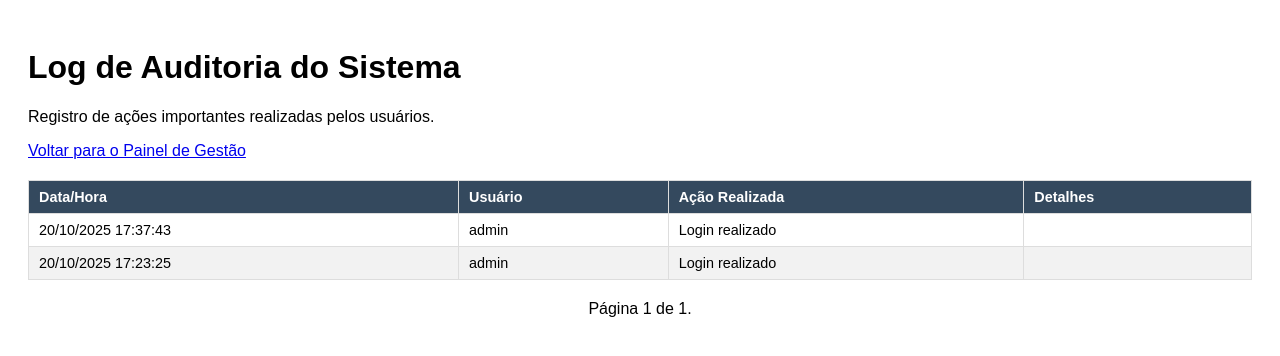
After one commit to rafael-c3/Sistema_de_Triagem, a Django app: page /master/gestao/log-auditoria/ in a window 1280 px wide. The commit adds this page. Shown: the top 356 px of the page. Run offline with Django 5.2, Linux system fonts and the light colour scheme; a user stored in the database is signed in; data comes from the database, SQL or seed files in the repository; both versions use the stored data as it was after the commit.

Commit message:
1.9.2 Tela Log de auditoria

```diff
--- a/triagem/admin.py
+++ b/triagem/admin.py
@@ -16,7 +16,7 @@ class CustomUserAdmin(UserAdmin):
     # Organizando-os em seções (fieldsets)
     fieldsets = UserAdmin.fieldsets + (
         ('Informações Pessoais', {'fields': ('nome_completo', 'cpf')}),
-        ('Perfil Profissional', {'fields': ('tipo_usuario', 'registro_profissional', 'especializacao')}),
+        ('Perfil Profissional', {'fields': ('tipo_usuario', 'especializacao')}),
     )
 
     # Adiciona campos customizados à página de criação de um novo usuário
@@ -31,7 +31,7 @@ class CustomUserAdmin(UserAdmin):
     list_filter = ('tipo_usuario', 'is_staff', 'is_superuser', 'especializacao')
 
     # Adiciona uma barra de busca
-    search_fields = ('username', 'nome_completo', 'email', 'registro_profissional')
+    search_fields = ('username', 'nome_completo', 'email')
 
 
 # --- Personalização para o modelo de Paciente ---
--- a/triagem/apps.py
+++ b/triagem/apps.py
@@ -1,6 +1,8 @@
 from django.apps import AppConfig
-
 
 class TriagemConfig(AppConfig):
     default_auto_field = 'django.db.models.BigAutoField'
     name = 'triagem'
+
+    def ready(self):
+        import triagem.signals # Importa nossos sinais quando o app estiver pronto
--- a/triagem/models.py
+++ b/triagem/models.py
@@ -334,3 +334,24 @@ class AnexoPaciente(models.Model):
 
     def __str__(self):
         return f"{self.descricao} - {self.paciente.nome}"
+
+class LogAcao(models.Model):
+    usuario = models.ForeignKey(
+        settings.AUTH_USER_MODEL,
+        on_delete=models.SET_NULL, # Mantém o log mesmo se o usuário for deletado
+        null=True,
+        blank=True,
+        verbose_name="Usuário"
+    )
+    acao = models.CharField(max_length=255, verbose_name="Ação Realizada")
+    detalhes = models.TextField(blank=True, null=True, verbose_name="Detalhes Adicionais")
+    timestamp = models.DateTimeField(auto_now_add=True, verbose_name="Data/Hora")
+
+    class Meta:
+        ordering = ['-timestamp'] # Ordena do mais recente para o mais antigo
+        verbose_name = "Registro de Auditoria"
+        verbose_name_plural = "Registros de Auditoria"
+
+    def __str__(self):
+        user_display = self.usuario.username if self.usuario else "Sistema"
+        return f"{self.timestamp.strftime('%d/%m/%y %H:%M')} - {user_display} - {self.acao}"
--- a/triagem/templates/site/gestao.html
+++ b/triagem/templates/site/gestao.html
@@ -109,8 +109,11 @@
 
                 </li>
             </ul>
+
+            <a href="{% url 'hosp:log_auditoria' %}">
+                Ver Log de Auditoria
+            </a>
         </div>
-
     </aside>
 
 
--- a/triagem/templates/site/headerBase.html
+++ b/triagem/templates/site/headerBase.html
@@ -39,7 +39,7 @@
             </a>
 
             {% if user.is_superuser or user.tipo_usuario == 'ADMIN' %}
-                <a href="{% url 'hosp:painel_gestao' %}"class="{% if pagina_ativa == 'gestao' %}active{% endif %}">
+                <a href="{% url 'hosp:painel_gestao' %}" class="{% if pagina_ativa == 'gestao' %}active{% endif %}">
                     Painel de Gestão
                 </a>
             {% endif %}
--- /dev/null
+++ b/triagem/templates/site/log_auditoria.html
@@ -0,0 +1,63 @@
+<!DOCTYPE html>
+<html lang="pt-br">
+<head>
+    <meta charset="UTF-8">
+    <title>Log de Auditoria</title>
+    <style>
+        /* Reutilize os estilos da sua tabela de gestão ou crie novos */
+        body { font-family: sans-serif; padding: 20px; }
+        table { width: 100%; border-collapse: collapse; margin-top: 20px; }
+        th, td { padding: 8px 10px; border: 1px solid #ddd; text-align: left; font-size: 0.9em;}
+        thead { background-color: #34495e; color: white; }
+        tbody tr:nth-child(even) { background-color: #f2f2f2; }
+        .pagination { margin-top: 20px; text-align: center; }
+    </style>
+</head>
+<body>
+    <h1>Log de Auditoria do Sistema</h1>
+    <p>Registro de ações importantes realizadas pelos usuários.</p>
+    <p><a href="{% url 'hosp:painel_gestao' %}">Voltar para o Painel de Gestão</a></p>
+
+    <table>
+        <thead>
+            <tr>
+                <th>Data/Hora</th>
+                <th>Usuário</th>
+                <th>Ação Realizada</th>
+                <th>Detalhes</th>
+            </tr>
+        </thead>
+        <tbody>
+            {% for log in page_obj %}
+            <tr>
+                <td>{{ log.timestamp|date:"d/m/Y H:i:s" }}</td>
+                <td>{{ log.usuario.username|default:"Sistema" }}</td>
+                <td>{{ log.acao }}</td>
+                <td>{{ log.detalhes|default:"" }}</td>
+            </tr>
+            {% empty %}
+            <tr>
+                <td colspan="4" style="text-align: center;">Nenhum registro de auditoria encontrado.</td>
+            </tr>
+            {% endfor %}
+        </tbody>
+    </table>
+
+    <div class="pagination">
+        <span class="step-links">
+            {% if page_obj.has_previous %}
+                <a href="?page=1">&laquo; primeira</a>
+                <a href="?page={{ page_obj.previous_page_number }}">anterior</a>
+            {% endif %}
+            <span class="current">
+                Página {{ page_obj.number }} de {{ page_obj.paginator.num_pages }}.
+            </span>
+            {% if page_obj.has_next %}
+                <a href="?page={{ page_obj.next_page_number }}">próxima</a>
+                <a href="?page={{ page_obj.paginator.num_pages }}">última &raquo;</a>
+            {% endif %}
+        </span>
+    </div>
+
+</body>
+</html>
--- a/triagem/urls.py
+++ b/triagem/urls.py
@@ -1,5 +1,5 @@
 from django.urls import path
-from .views import list_view, index_view, create_view, delete_view, detail_view, registro_view, perfil_view, mudar_status_view, feedback_view, lista_feedback_view, gestao_view, ver_perfil_usuario_view, delete_user_view, partial_patient_list_view, validacao_triagem_view, confirmar_triagem_view, desativar_usuario_view, reativar_usuario_view, edit_prontuario_admin_view, ajuda_view
+from .views import list_view, index_view, create_view, delete_view, detail_view, registro_view, perfil_view, mudar_status_view, feedback_view, lista_feedback_view, gestao_view, ver_perfil_usuario_view, delete_user_view, partial_patient_list_view, validacao_triagem_view, confirmar_triagem_view, desativar_usuario_view, reativar_usuario_view, edit_prontuario_admin_view, ajuda_view, log_auditoria_view
 from django.contrib.auth import views as auth_views
 
 app_name = 'hosp'
@@ -30,5 +30,6 @@ urlpatterns = [
     path('paciente/<int:pk>/editar-admin/', edit_prontuario_admin_view, name='editar_prontuario_admin'),
 
     path('partials/patient-list/', partial_patient_list_view, name='partial_patient_list'),
+    path('gestao/log-auditoria/', log_auditoria_view, name='log_auditoria'),
 
 ]
--- a/triagem/views.py
+++ b/triagem/views.py
@@ -1,5 +1,5 @@
 from django.shortcuts import render, redirect, get_object_or_404
-from .models import Paciente, FeedbackTriagem, CustomUser, EntradaProntuario, AnexoPaciente
+from .models import Paciente, FeedbackTriagem, CustomUser, EntradaProntuario, AnexoPaciente, LogAcao
 from .forms import PacienteForm, CustomUserCreationForm, FeedbackTriagemForm, EntradaProntuarioForm, ValidacaoTriagemForm, ProfilePictureForm, AnexoPacienteForm, PacienteAdminEditForm
 from collections import Counter
 from django.http import JsonResponse
@@ -648,3 +648,19 @@ def ajuda_view(request):
     # Opcional: Adiciona 'pagina_ativa' se você usa isso para destacar o menu
     context = {'pagina_ativa': 'ajuda'}
     return render(request, 'site/ajuda.html', context)
+
+@login_required
+@admin_required # Protege a view
+def log_auditoria_view(request):
+    log_list = LogAcao.objects.all() # Pega todos os logs (já ordenados pelo Meta)
+
+    # Paginação (igual às outras listas)
+    paginator = Paginator(log_list, 50) # Mostra 50 logs por página
+    page_number = request.GET.get('page')
+    page_obj = paginator.get_page(page_number)
+
+    context = {
+        'page_obj': page_obj,
+        'pagina_ativa': 'gestao', # Ou crie um 'log' se quiser
+    }
+    return render(request, 'site/log_auditoria.html', context)
```
Also changed, not shown: triagem/signals.py (added, +81 -0 lines), db.sqlite3, triagem/migrations/0018_logacao.py (added).
